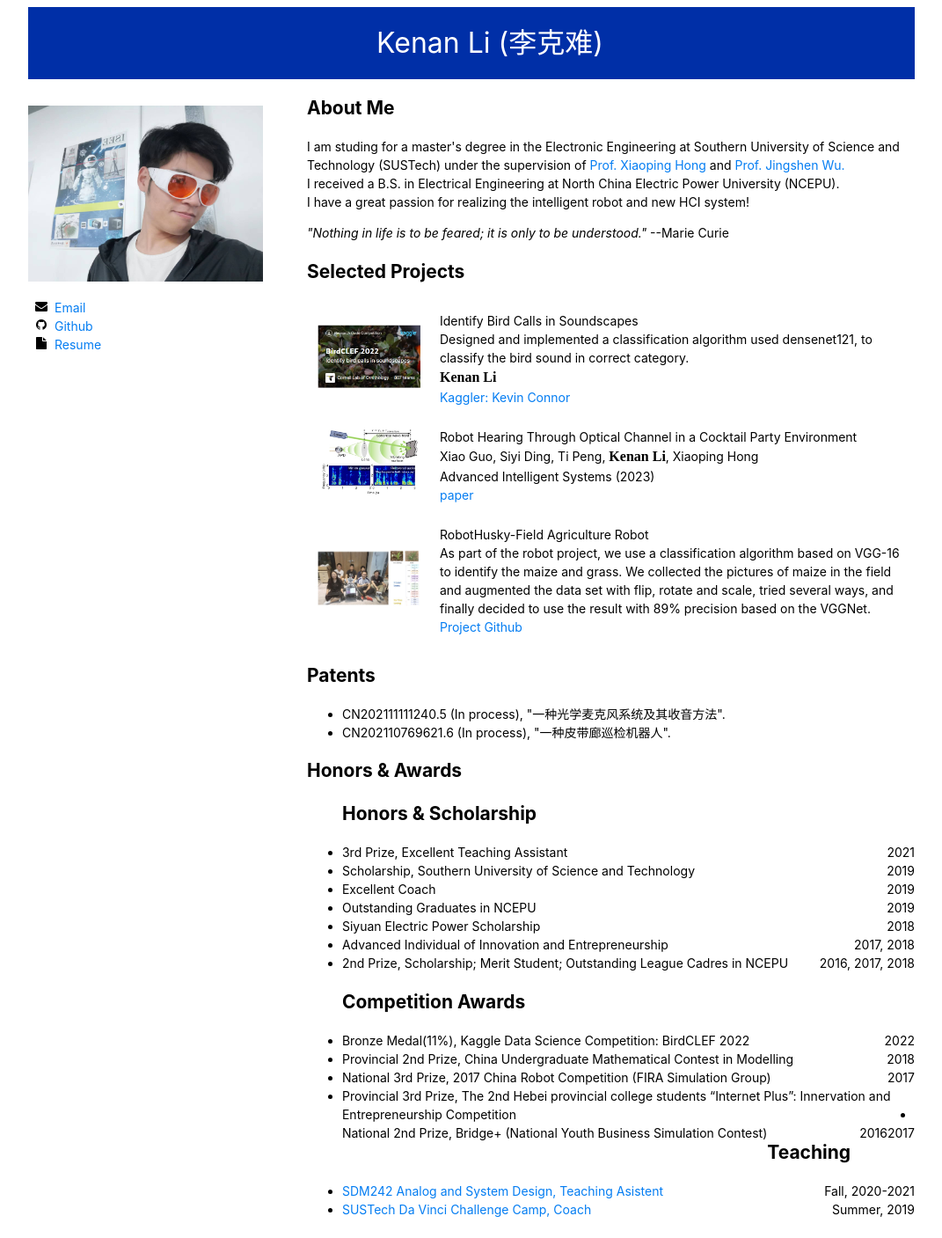
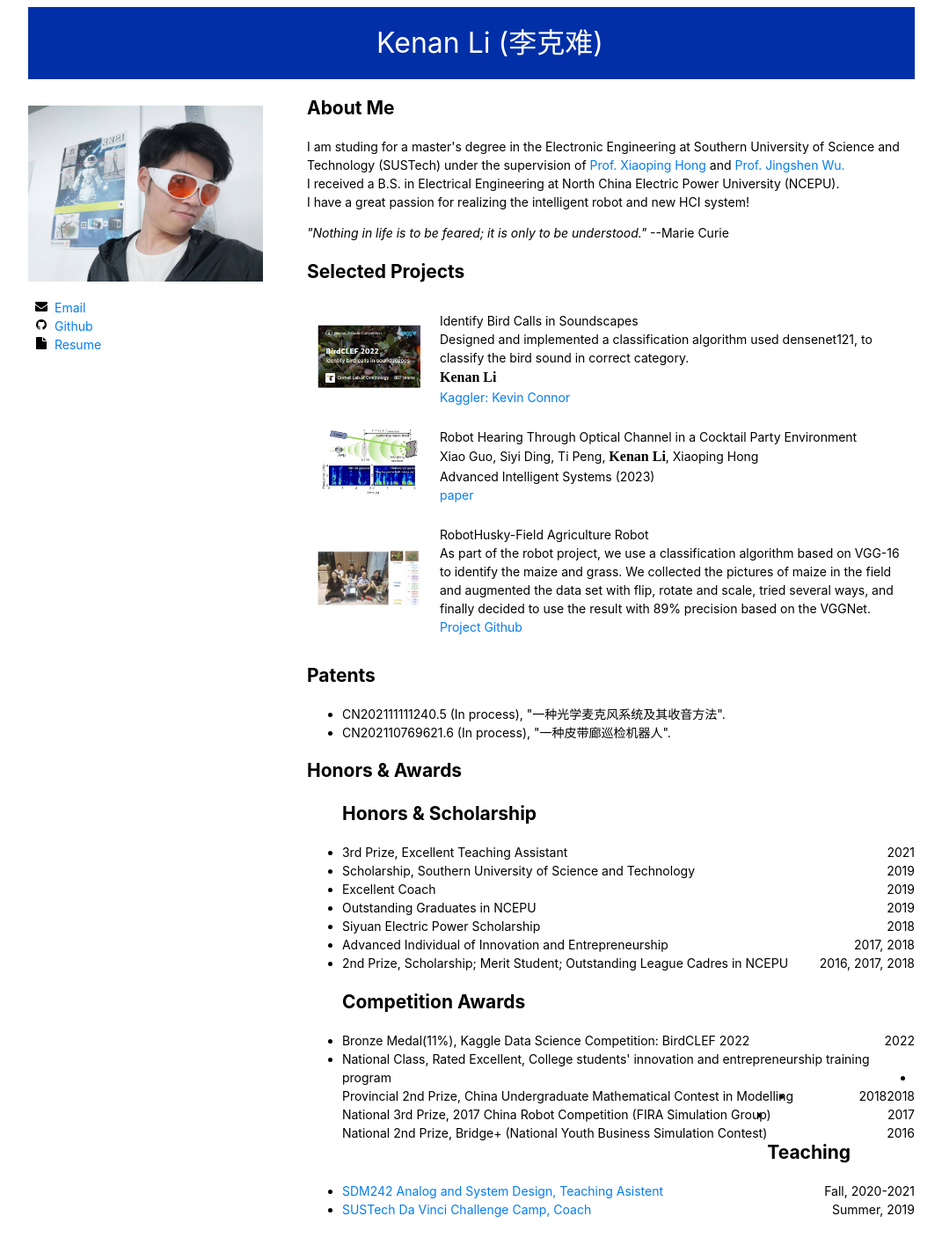
Before and after one commit to ConnorKevin/ConnorKevin.github.io, a Jekyll site: the page index.html, which Jekyll copies as it is, in a window 1280 px wide. Shown: the whole page at 88% size, without its empty margins (104-1175 px from the left). Built offline with Jekyll 4.4.1, drawn with Linux system fonts in a browser that asks for light colours.

Commit message:
Update index.html

```diff
--- a/index.html
+++ b/index.html
@@ -198,10 +198,10 @@
 			<div style="float:left; text-align:left">Bronze Medal(11%), Kaggle Data Science Competition: BirdCLEF 2022</div>
 			<div style="float:right; text-align:right">2022</div>
 			</li>
-<!-- 			<li>
+			<li>
 			<div style="float:left; text-align:left">National Class, Rated Excellent, College students' innovation and entrepreneurship training program</div>
 			<div style="float:right; text-align:right">2018</div>
-		        </li>	 -->
+		        </li>
 			<li>
 			<div style="float:left; text-align:left">Provincial 2nd Prize, China Undergraduate Mathematical Contest in Modelling</div>
 			<div style="float:right; text-align:right">2018</div>
@@ -210,10 +210,10 @@
 			<div style="float:left; text-align:left">National 3rd Prize, 2017 China Robot Competition (FIRA Simulation Group)</div>
 			<div style="float:right; text-align:right">2017</div>
 			</li>
-			<li>
+<!-- 			<li>
 			<div style="float:left; text-align:left">Provincial 3rd Prize, The 2nd Hebei provincial college students “Internet Plus”: Innervation and Entrepreneurship Competition</div>
 			<div style="float:right; text-align:right">2017</div>
-			</li>
+			</li> -->
 			<li>
 			<div style="float:left; text-align:left">National 2nd Prize, Bridge+ (National Youth Business Simulation Contest)</div>
 			<div style="float:right; text-align:right">2016</div>
```
